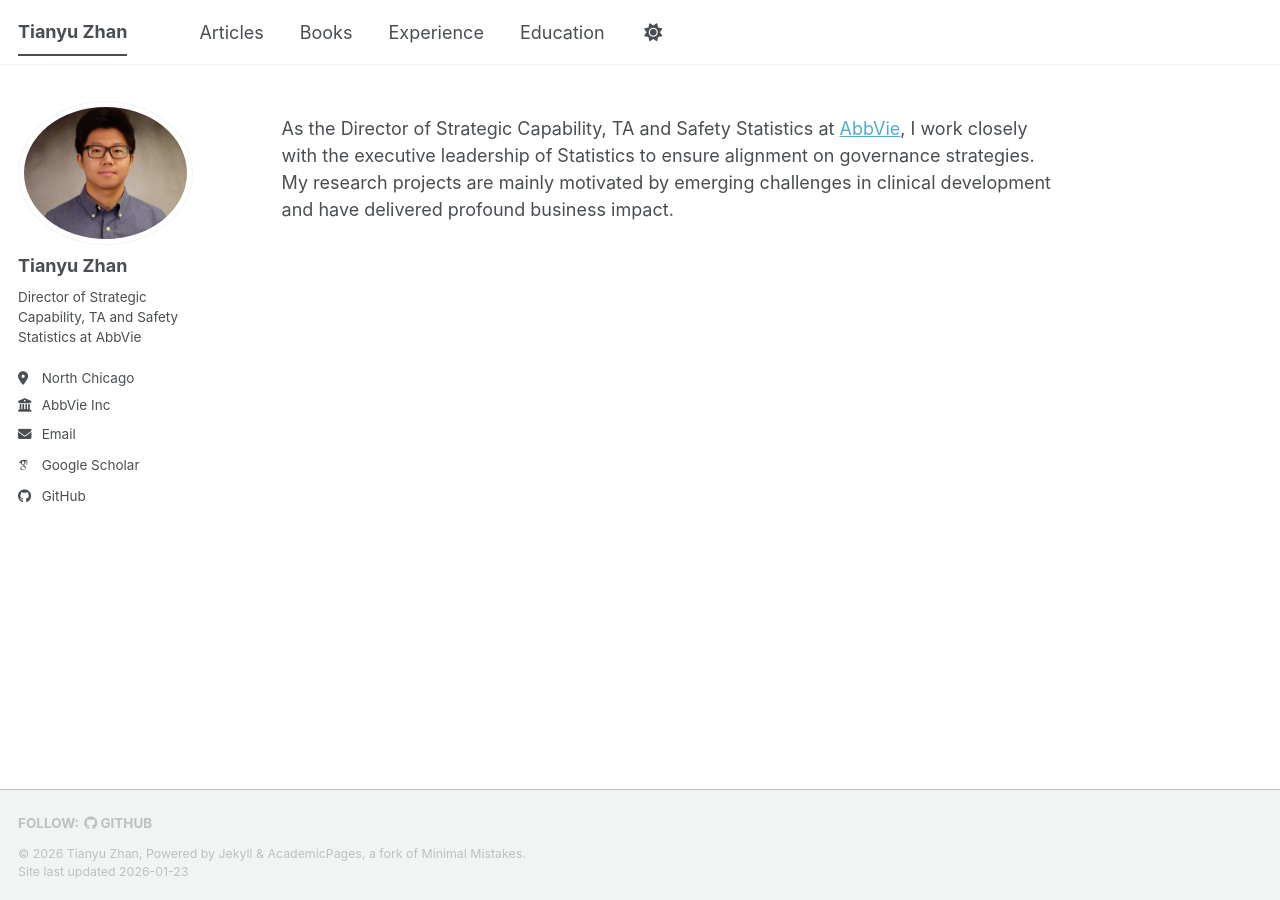
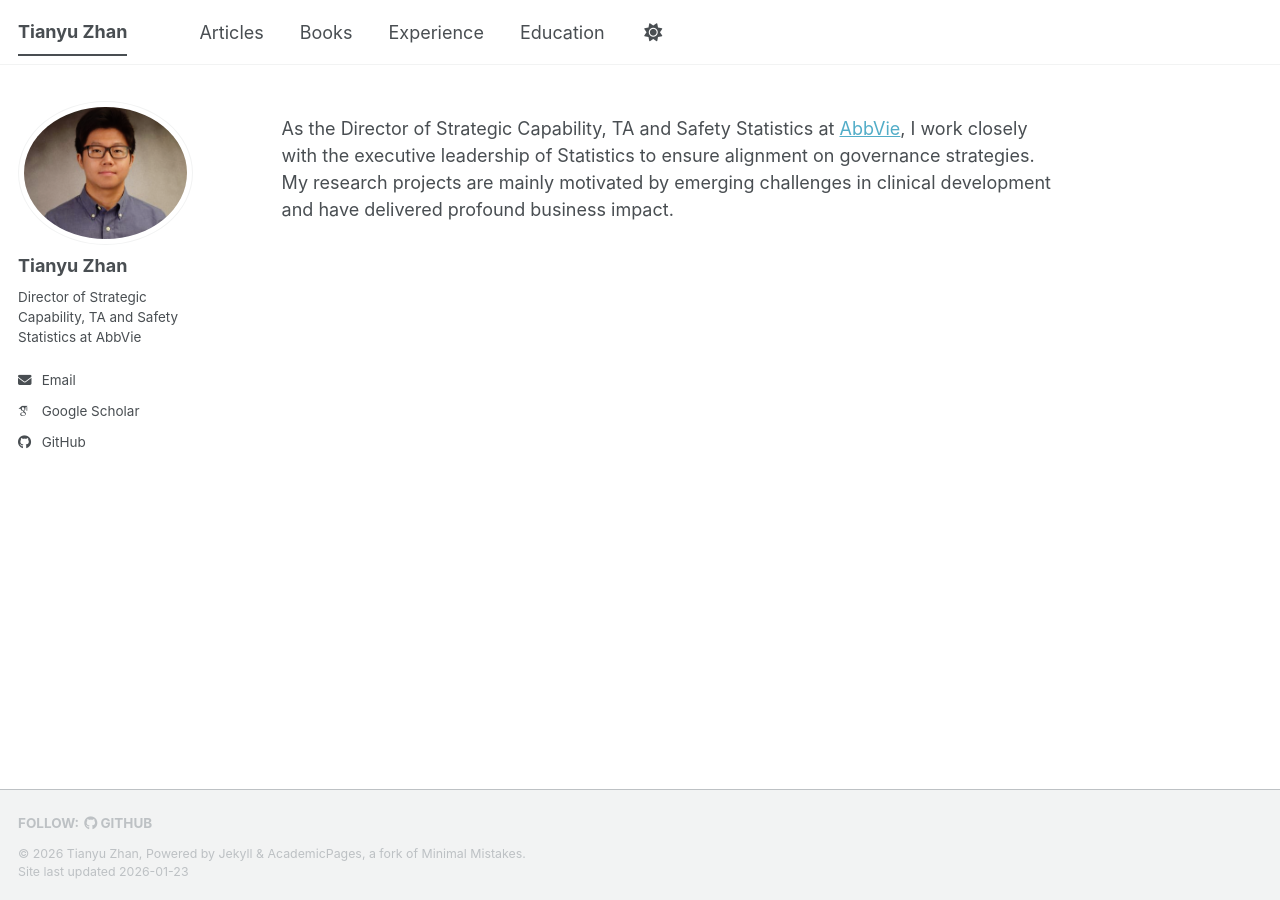
Before and after one commit to tian-yu-zhan/tian-yu-zhan.github.io, a Jekyll site: the page built from _pages/about.md, in a window 1280 px wide. Built offline with Jekyll 4.4.1, drawn with Linux system fonts in a browser that asks for light colours; some web fonts are replaced; a script bundle is joined from its source files by our own code; library files that are not in the unit come from our copies.

Commit message:
Update _config.yml

```diff
--- a/_config.yml
+++ b/_config.yml
@@ -27,8 +27,8 @@ author:
   name             : "Tianyu Zhan"
   pronouns         : # example: "he/his"
   bio              : "Director of Strategic Capability, TA and Safety Statistics at AbbVie"
-  location         : "North Chicago"
-  employer         : "AbbVie Inc"
+  location         :
+  employer         :
   uri              : # URL
   email            : "tianyu.zhan.stats@gmail.com"
 
```
